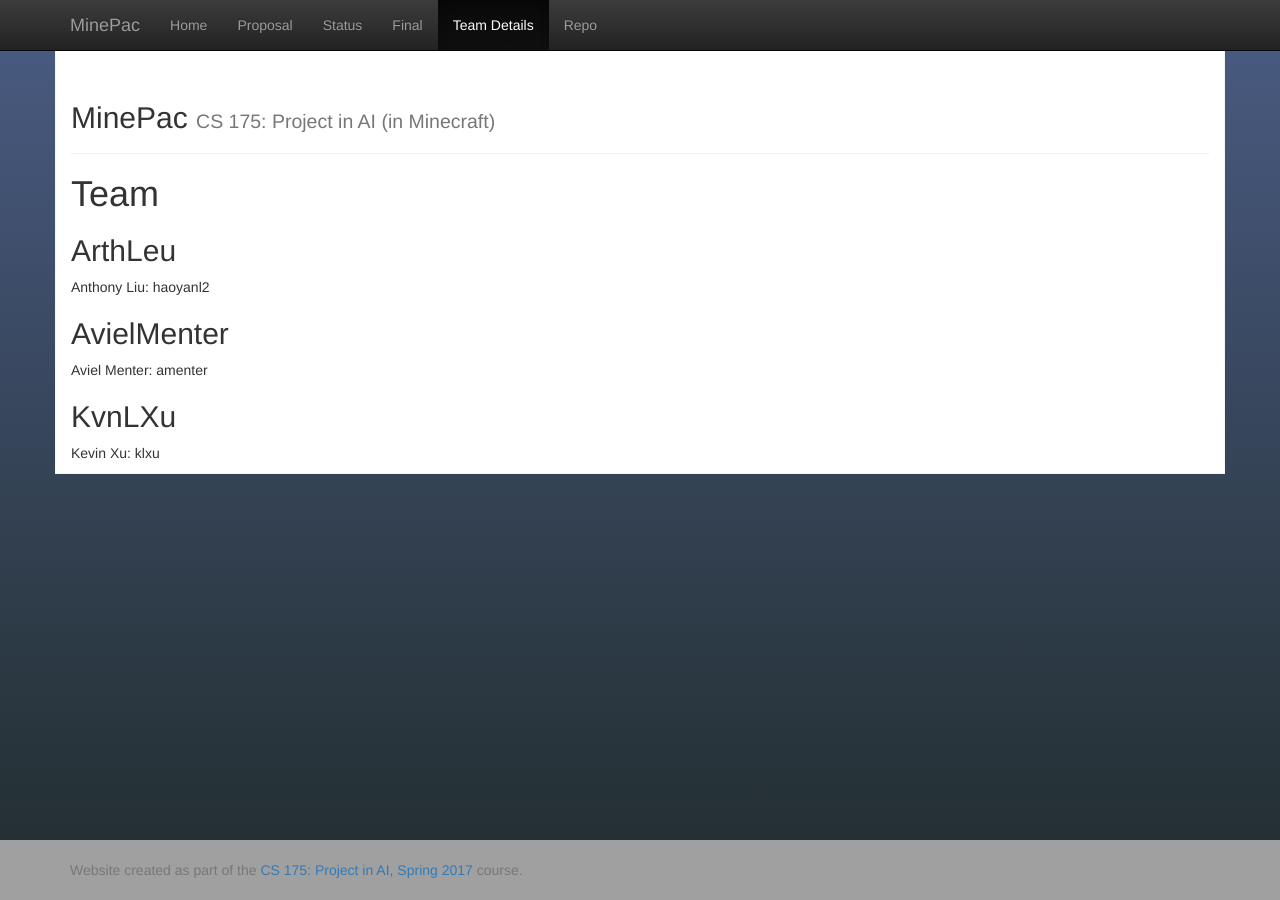
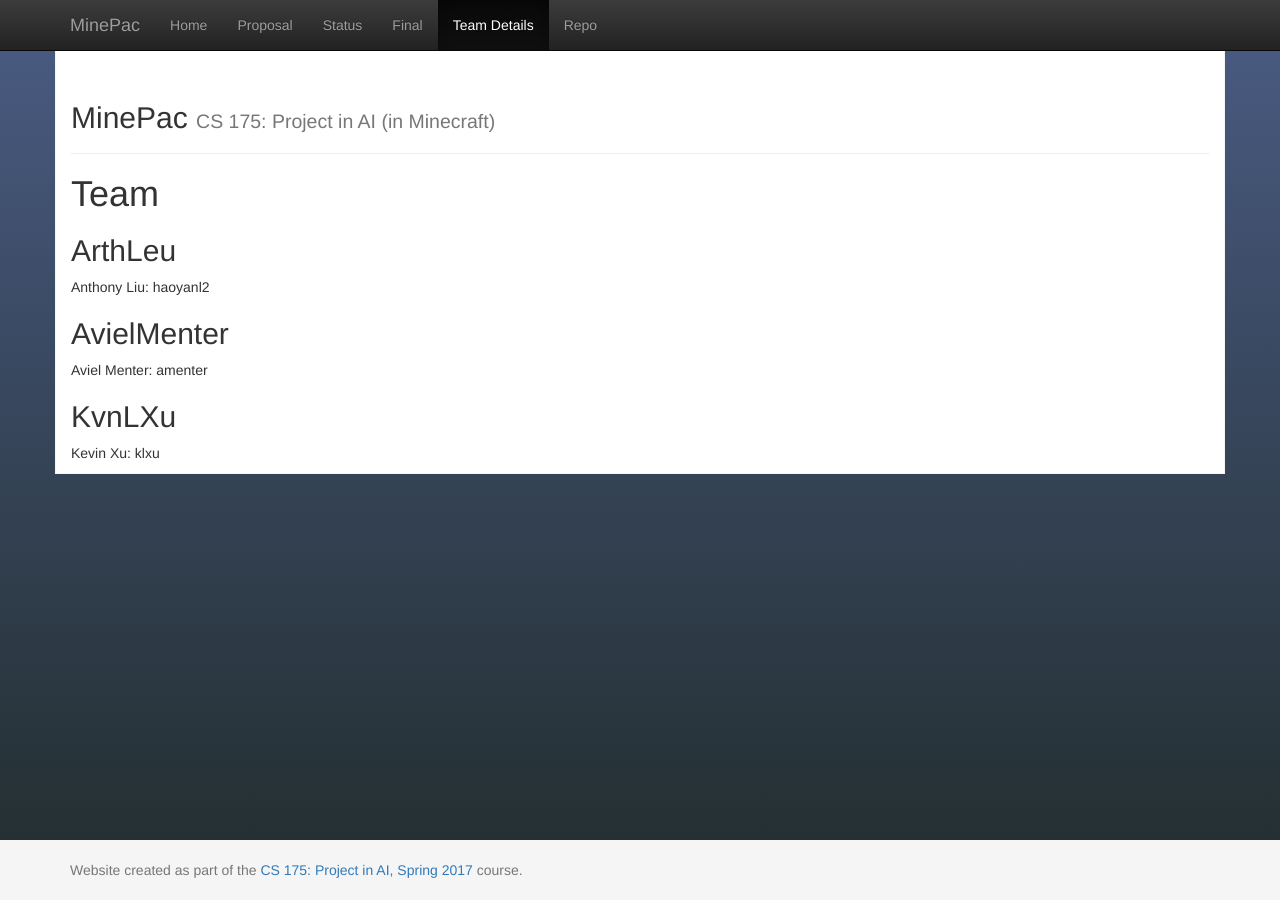
Before and after one commit to r58Playz/MinePac, a Jekyll site: the page built from docs/team.md, in a window 1280 px wide. Built offline with Jekyll 4.4.1, drawn with Linux system fonts in a browser that asks for light colours.

Commit message:
changed footer color

```diff
--- a/docs/css/custom.css
+++ b/docs/css/custom.css
@@ -20,7 +20,7 @@ body {
   width: 100%;
   /* Set the fixed height of the footer here */
   height: 60px;
-  background-color: #a0a0a0;
+  background-color: #F5F5F5;
 }
 
 
```
